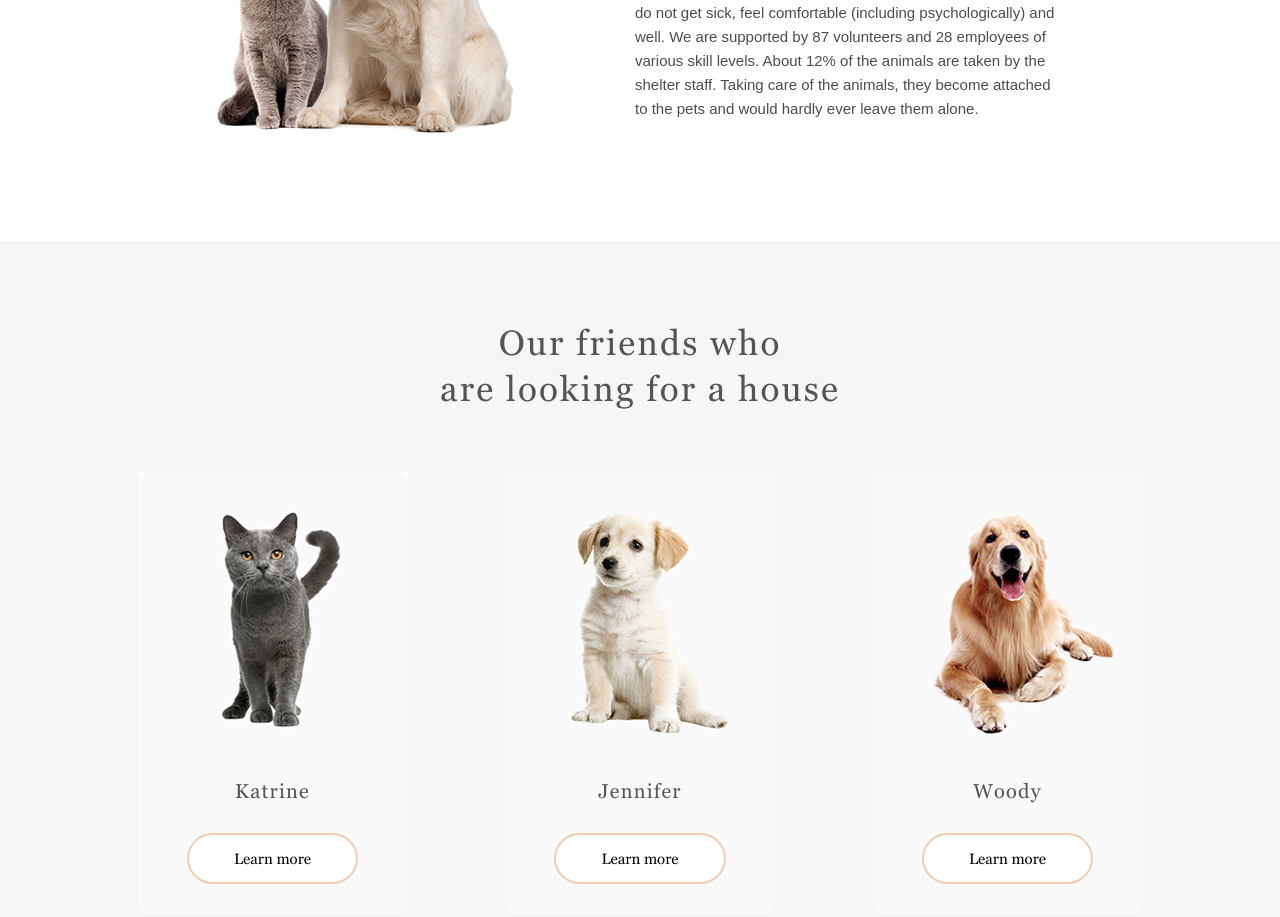
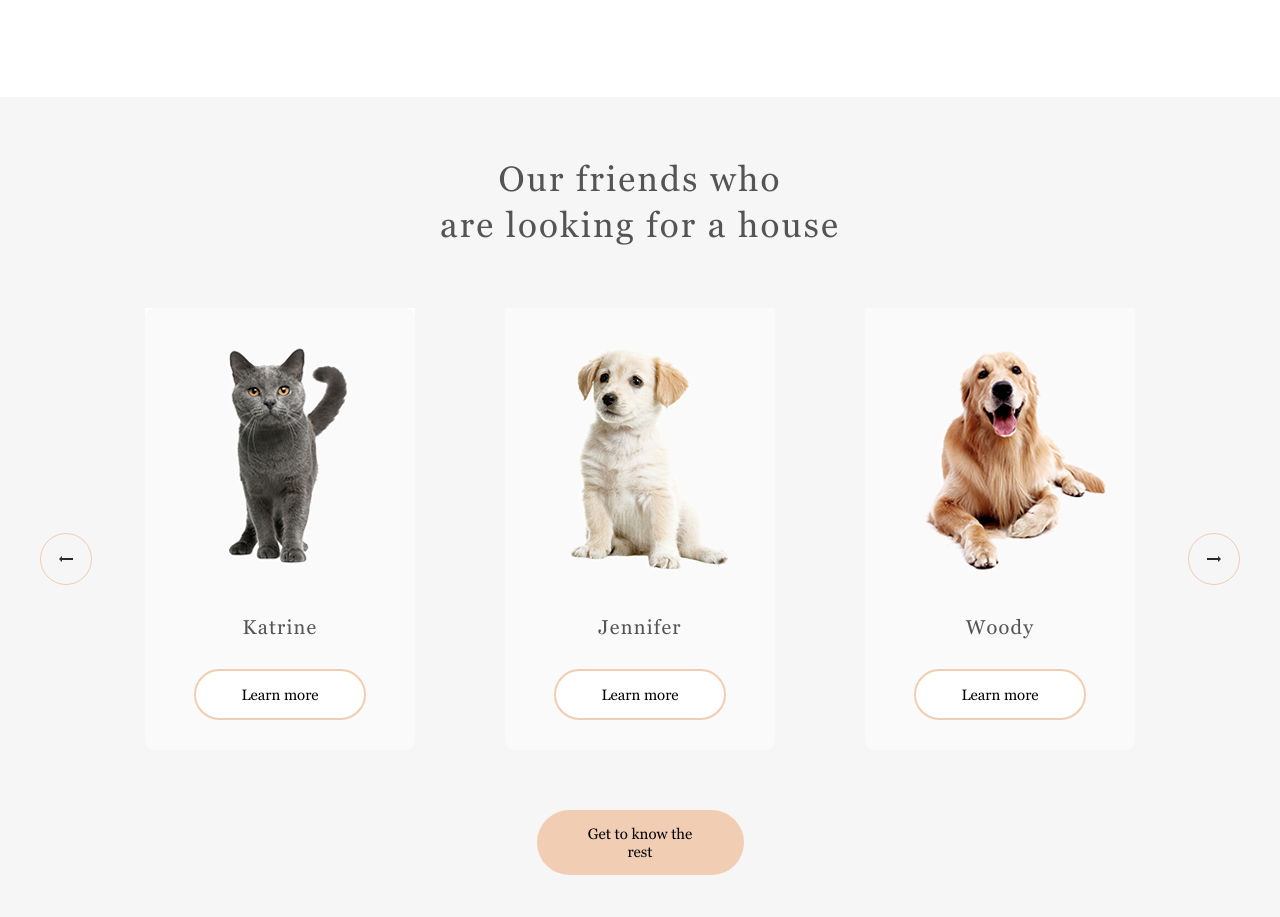
Before and after one commit to ksenofonus/shelter, a plain HTML site: page shelter/index.html in a window 1280 px wide. Shown: the part 1406-2323 px from the top of the page. Drawn offline with Linux system fonts and the light colour scheme; a web font is replaced by a local one.

Commit message:
feat: style slider section

```diff
--- a/shelter/assets/sass/components/_buttons.scss
+++ b/shelter/assets/sass/components/_buttons.scss
@@ -12,4 +12,18 @@
     background-color: $white;
     border: 2px solid $color-primary;
   }
+  &__circle {
+    width: 52px;
+    height: 52px;
+    border-radius: 100%;
+    border: 1px solid $color-primary;
+    display: flex;
+    align-items: center;
+    justify-content: center;
+  }
 }
+.arrow {
+  &__right {
+    rotate: 180deg;
+  }
+}
--- a/shelter/assets/sass/components/_slider.scss
+++ b/shelter/assets/sass/components/_slider.scss
@@ -2,6 +2,14 @@
   display: flex;
   justify-content: space-between;
   padding-bottom: 60px;
+  max-width: 990px;
+  overflow: hidden;
+  &-container {
+    display: flex;
+    align-items: center;
+    justify-content: space-between;
+    width: 100%;
+  }
 }
 .slider_item {
   @include flexcolumn;
@@ -11,14 +19,9 @@
   gap: 30px;
   padding-bottom: 30px;
   border-radius: 9px;
+  margin-right: 90px;
 }
-.pets-title {
-  max-width: 400px;
-  margin: 0 auto;
-  padding-top: 80px;
-  padding-bottom: 60px;
-  text-align: center;
-}
+
 .pets_name {
   font-family: $georgia;
   font-size: 20px;
--- a/shelter/assets/sass/index.scss
+++ b/shelter/assets/sass/index.scss
@@ -7,5 +7,6 @@
 @import 'components/logo';
 @import 'components/buttons';
 @import 'components/slider';
+@import 'components/arrow-buttons';
 @import 'layout/header';
 @import 'pages/main';
--- a/shelter/assets/sass/pages/_main.scss
+++ b/shelter/assets/sass/pages/_main.scss
@@ -62,3 +62,14 @@
     height: 100%;
   }
 }
+.pets {
+  @include flexcolumn;
+  align-items: center;
+  padding: 60px 0 80px;
+  &-title {
+    max-width: 400px;
+    margin: 0 auto;
+    padding-bottom: 60px;
+    text-align: center;
+  }
+}
--- a/shelter/index.html
+++ b/shelter/index.html
@@ -17,7 +17,7 @@
           </div>
           <nav class="header-nav">
             <ul class="header-nav_list">
-              <li class="header-nav_item about"><a href="#about" class="header-nav_link">About the shelter</a></li>
+              <li class="header-nav_item about-link"><a href="#about" class="header-nav_link">About the shelter</a></li>
               <li class="header-nav_item"><a href="#pets" class="header-nav_link">Our pets</a></li>
               <li class="header-nav_item"><a href="#help" class="header-nav_link">Help the shelter</a></li>
               <li class="header-nav_item"><a href="#contacts" class="header-nav_link">Contacts</a></li>
@@ -54,8 +54,12 @@
           <section class="pets">
             <h3 class="pets-title">Our friends who<br> are looking for a house</h3>
             <div class="slider-container">
+              <div class="button__circle arrow arrow__left">
+                <svg width="14" height="6" viewBox="0 0 14 6" fill="none" xmlns="http://www.w3.org/2000/svg">
+                  <path d="M14 2V4H3V6L0 3L3 0V2H14Z" fill="#292929" />
+                </svg>
+              </div>
               <div class="slider">
-                <div class="slider-button left-arrow"></div>
                 <div class="slider_item">
                   <div class="pets_img">
                     <img src="/assets/img/pets/pets-katrine.png" alt="Katrine">
@@ -77,7 +81,11 @@
                   <div class="pets_name">Woody</div>
                   <button class="button button_secondary">Learn more</button>
                 </div>
-                <div class="slider-button right-arrow"></div>
+              </div>
+              <div class="button__circle arrow arrow__right">
+                <svg width="14" height="6" viewBox="0 0 14 6" fill="none" xmlns="http://www.w3.org/2000/svg">
+                  <path d="M14 2V4H3V6L0 3L3 0V2H14Z" fill="#292929" />
+                </svg>
               </div>
             </div>
             <button class="button button_primary">Get to know the rest</button>
```
Also changed, not shown: shelter/assets/img/icons/arrow.svg (added), shelter/assets/sass/components/_arrow-buttons.scss (added), shelter/css/index.css, shelter/css/index.min.css, 2 other files.
